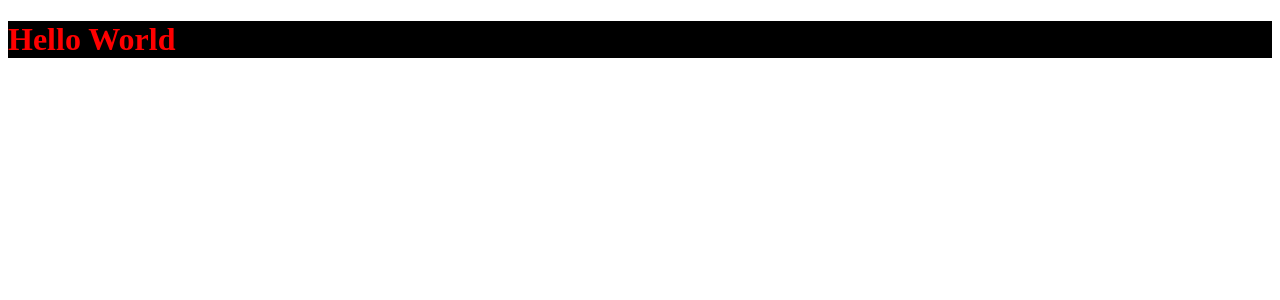
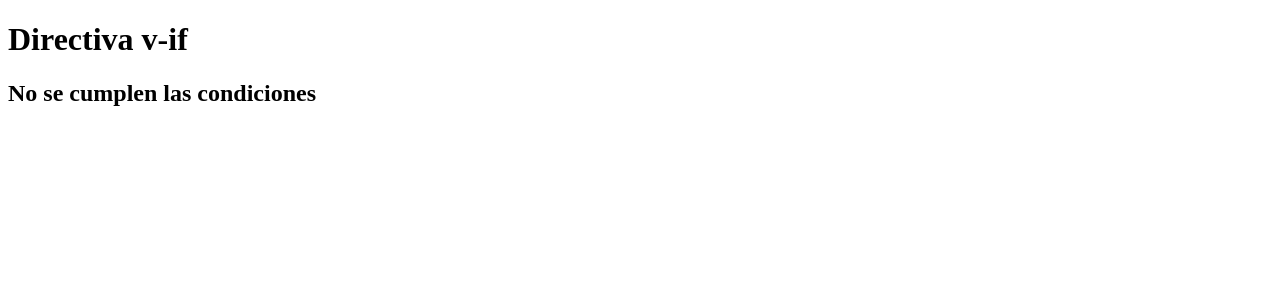
Before and after one commit to RodWeb21/vue-course, a Vue app: page / in a window 1280 px wide. Shown: the top 300 px of the page. Built offline with nearby package versions, Linux system fonts and the light colour scheme.

Commit message:
v-if v-else-if v-else

```diff
--- a/src/App.vue
+++ b/src/App.vue
@@ -1,19 +1,13 @@
 <script setup>
-let myCondition = true;
+const condition = "";
+const condition2 = false;
 </script>
 
 <template>
-  <!-- <h1 :class="myCondition ? 'hightlight' : 'red'">Hello World</h1> -->
-  <h1 :class="{hightlight: myCondition, red: true}">Hello World</h1>
+  <h1>Directiva v-if</h1>
+  <h2 v-if="condition">La condicion se cumple</h2>
+  <h2 v-else-if="condition2">Condicion 2</h2>
+  <h2 v-else>No se cumplen las condiciones</h2>
 </template>
 
-<style scoped>
-.hightlight {
-  background-color: black;
-  color: yellow;
-}
-
-.red {
-  color: red;
-}
-</style>
+<style scoped></style>
```
